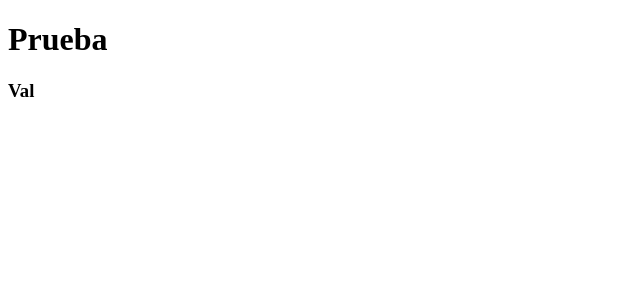
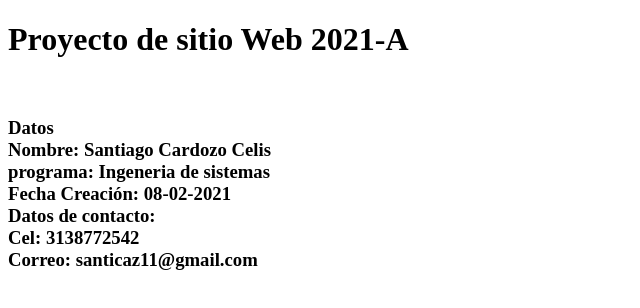
Before and after one commit to SantiagoCardozoCelis/DSW-SantiagoCardozo, a plain HTML site: page index.html in a window 1280 px wide. Shown: the whole page, without its empty margins (0-640 px from the left). Drawn offline with Linux system fonts and the light colour scheme.

Commit message:
Fase1
Se ingresa requisitos de guia de actividades

```diff
--- a/index.html
+++ b/index.html
@@ -7,7 +7,15 @@
     <title>Document</title>
 </head>
 <body>
-    <h1>Prueba</h1>
-    <h3>Val</h3>
+    <h1>Proyecto de sitio Web 2021-A</h1>
+    <br>
+    <h3><p>Datos<Br>
+        Nombre: Santiago Cardozo Celis <br>
+        programa: Ingeneria de sistemas <br>
+        Fecha Creación:  08-02-2021<br>
+        Datos de contacto: <br>
+        Cel: 3138772542 <br>
+        Correo: santicaz11@gmail.com<br>
+    </p></h3>
 </body>
 </html>
```
